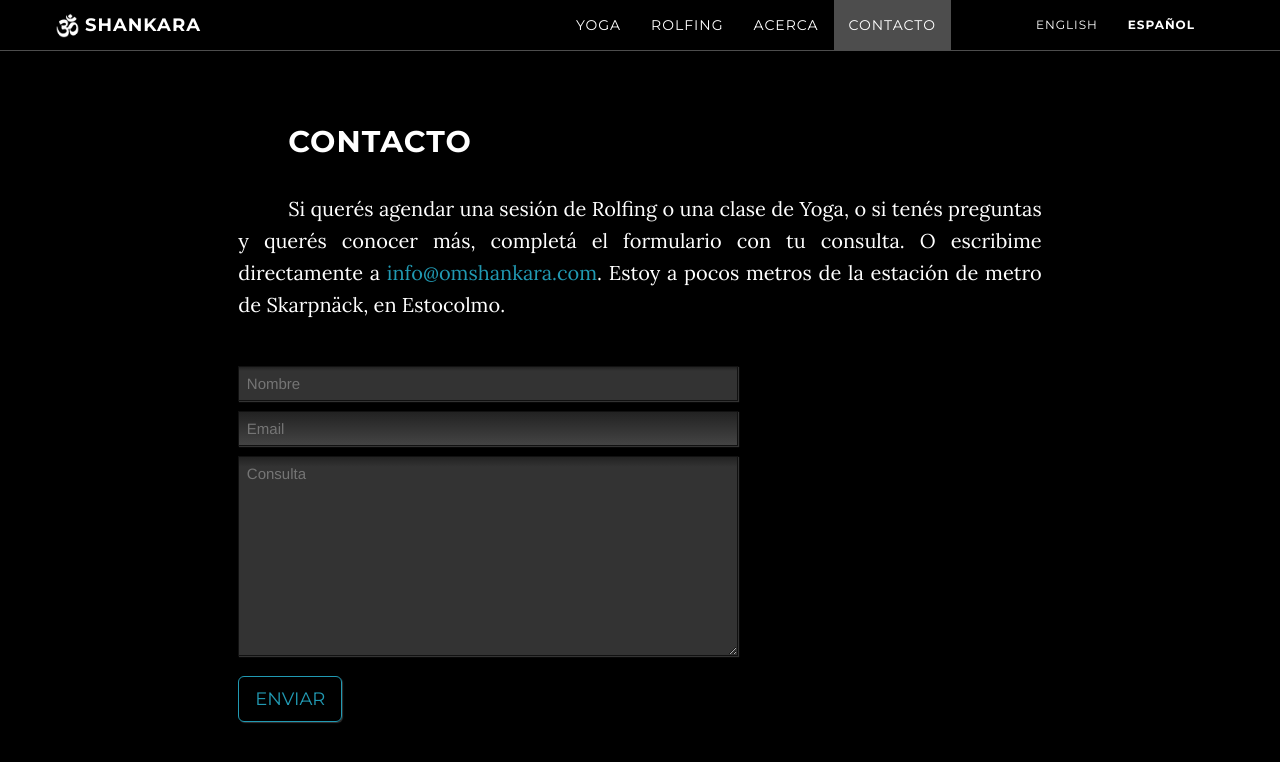
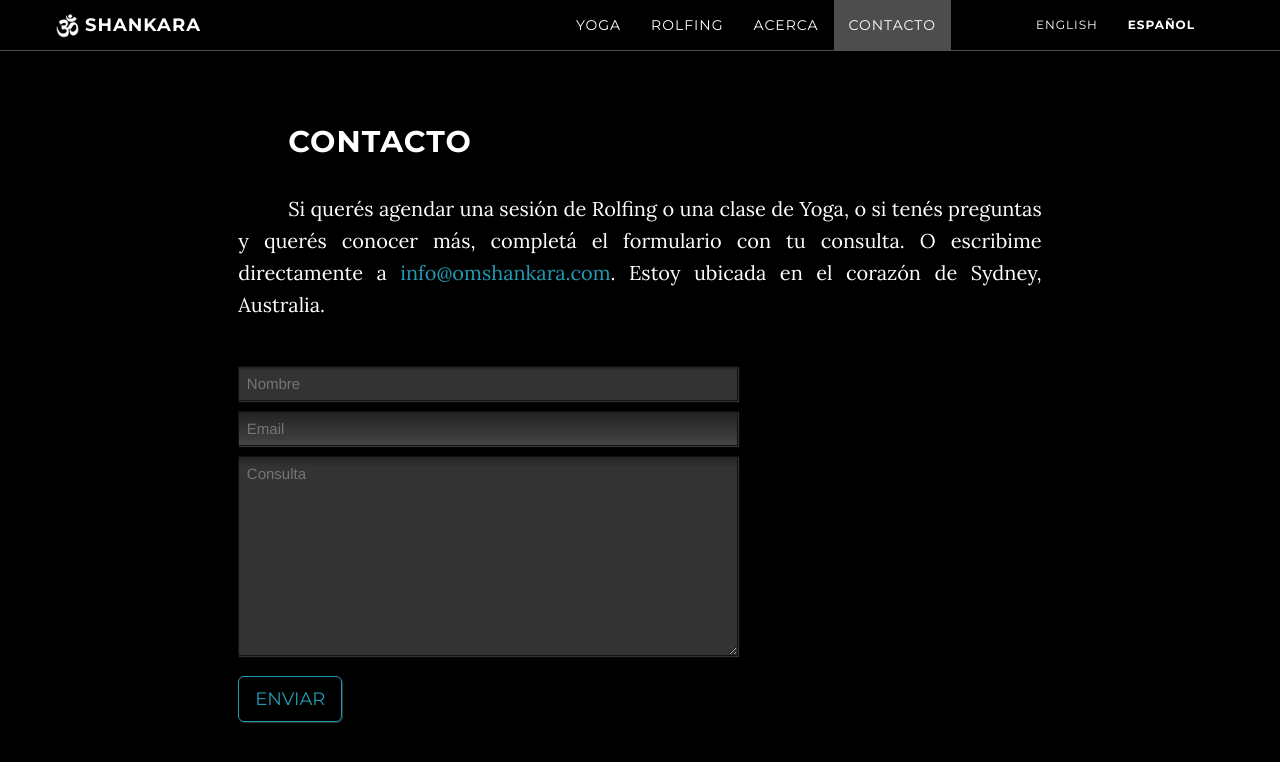
Before and after one commit to cele-carrillo/om_shankara, a Jekyll site: the page built from es/index.html, in a window 1280 px wide and 900 px high, scrolled down 5210 px. Shown: the top 762 px of the window. Built offline with Jekyll 4.4.1, drawn with Linux system fonts in a browser that asks for light colours; some of the changed lines change nothing that is shown.

Commit message:
Moving to Australia!

```diff
--- a/_config.yml
+++ b/_config.yml
@@ -21,6 +21,9 @@
 home_text_2: Shankara
 
 maps_api_key: AIzaSyAOoTRdEUmyIGq8p2zVNqAa8-n1VEtFs5s
+map_lat: "-33.8657378"
+map_lng: "151.2039991"
+map_zoom: 15
 
 # Social networks usernames (many more available: google-plus, flickr, dribbble, pinterest, instagram, tumblr, linkedin, etc.)
 social: []
@@ -44,7 +47,7 @@
 t:
   en:
     description: > # this means to ignore newlines
-      Rolfing® Structural Integration and Yoga in Stockholm. If you have any questions or comments send an email to info@omshankara.com. I'm located right by Skarpnäck's subway station.
+      Rolfing® Structural Integration and Yoga in Stockholm. If you have any questions or comments send an email to info@omshankara.com. I'm located in the heart of Sydney.
     intro:
       - Rolfing & Yoga in Stockholm
 
@@ -80,7 +83,7 @@
       - "My wish is to help others, with the tools that these two practices have given me, and to share the integrating vision that both have in common."
 
     content_contact:
-      - "If you want to schedule a Rolfing session or a Yoga class, or if you have any questions or comments, fill in the contact form. Or just send an email to <a href='mailto:info@omshankara.com'>info@omshankara.com</a>. I'm located right by Skarpnäck's subway station, in Stockholm."
+      - "If you want to schedule a Rolfing session or a Yoga class, or if you have any questions or comments, fill in the contact form. Or just send an email to <a href='mailto:info@omshankara.com'>info@omshankara.com</a>. I'm located in the heart of Sydney, Australia."
 
     contact_form:
       name: Name
@@ -96,7 +99,7 @@
 
   es:
     description: > # this means to ignore newlines
-      Rolfing® Integración Estructural y Yoga en Estocolmo. Si tenés preguntas y querés conocer más, escribime a info@omshankara.com. Estoy a pocos metros de la estación de metro de Skarpnäck.
+      Rolfing® Integración Estructural y Yoga en Estocolmo. Si tenés preguntas y querés conocer más, escribime a info@omshankara.com. Estoy ubicada en el corazón de Sydney.
 
     intro:
       - Rolfing y Yoga en Estocolmo
@@ -133,7 +136,7 @@
       - "Mi deseo es ayudar a otras personas, a partir de las herramientas que me han brindado estas dos prácticas, y poder compartir la visión integradora que ambas proponen."
 
     content_contact:
-      - "Si querés agendar una sesión de Rolfing o una clase de Yoga, o si tenés preguntas y querés conocer más, completá el formulario con tu consulta. O escribime directamente a <a href='mailto:info@omshankara.com'>info@omshankara.com</a>. Estoy a pocos metros de la estación de metro de Skarpnäck, en Estocolmo."
+      - "Si querés agendar una sesión de Rolfing o una clase de Yoga, o si tenés preguntas y querés conocer más, completá el formulario con tu consulta. O escribime directamente a <a href='mailto:info@omshankara.com'>info@omshankara.com</a>. Estoy ubicada en el corazón de Sydney, Australia."
 
     contact_form:
       name: Nombre
--- a/js/grayscale.js
+++ b/js/grayscale.js
@@ -1,4 +1,5 @@
-
+---
+---
 
 // jQuery to keep track of the current section when switching languages
 $("ul.nav").on('activate.bs.scrollspy', function () {
@@ -133,10 +134,10 @@
     // For more options see: https://developers.google.com/maps/documentation/javascript/reference#MapOptions
     var mapOptions = {
         // How zoomed in you want the map to start at (always required)
-        zoom: 15,
+        zoom: {{ site.map_zoom }},
 
         // The latitude and longitude to center the map (always required)
-        center: new google.maps.LatLng(59.2668, 18.1333),
+        center: new google.maps.LatLng({{ site.map_lat }}, {{ site.map_lng }}),
 
         // Disables the default Google Maps UI components
         disableDefaultUI: true,
@@ -264,7 +265,7 @@
 
     // Custom Map Marker Icon - Customize the map-marker.png file to customize your icon
     var image = '/img/map-marker.png';
-    var myLatLng = new google.maps.LatLng(59.2668, 18.1333);
+    var myLatLng = new google.maps.LatLng({{ site.map_lat }}, {{ site.map_lng }});
     var beachMarker = new google.maps.Marker({
         position: myLatLng,
         map: map,
```
Also changed, not shown: Gemfile.lock.
